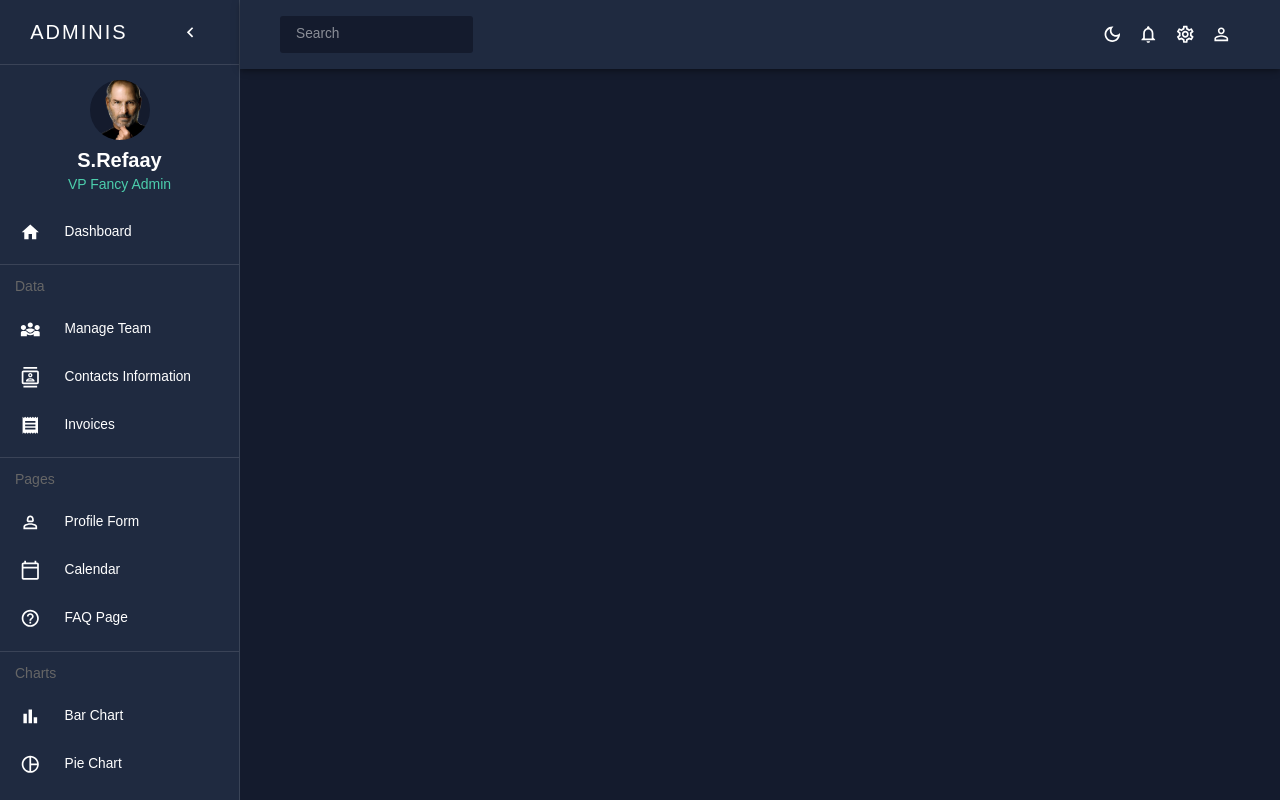
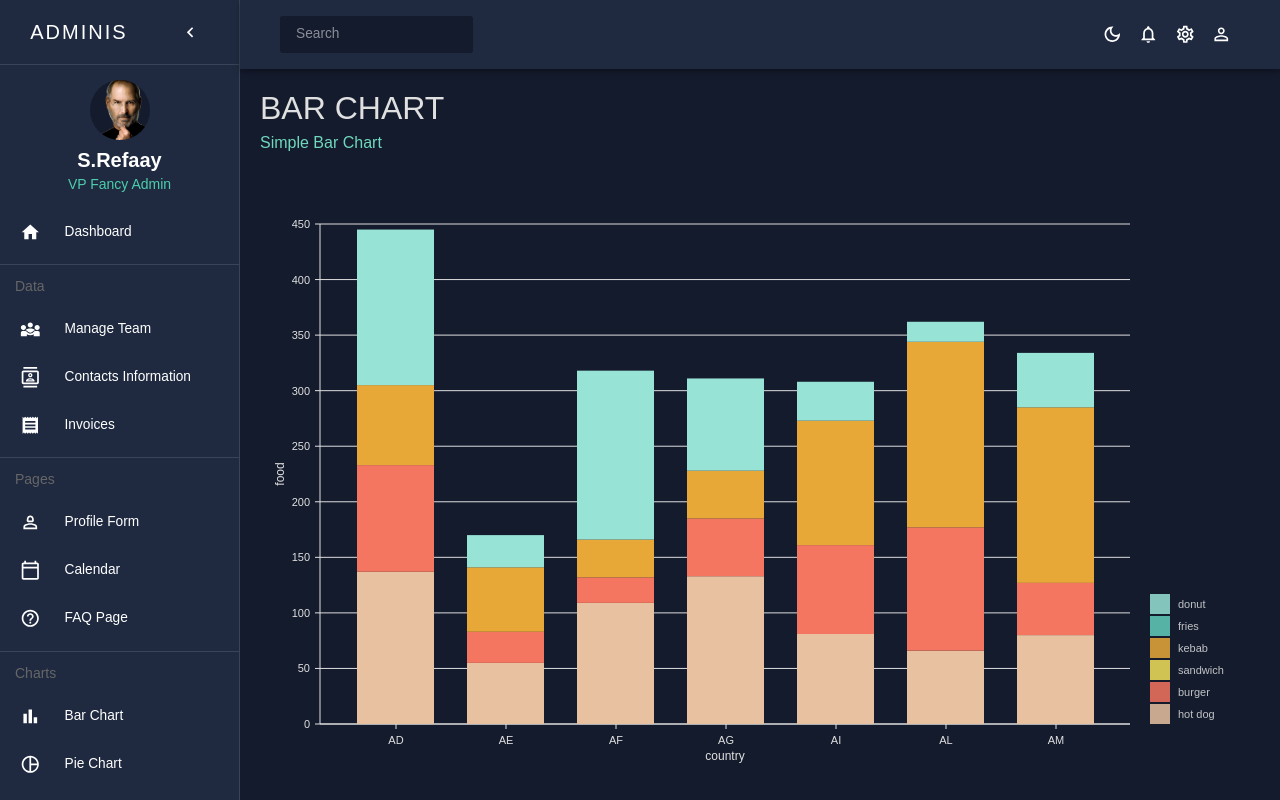
Before and after one commit to SamehRefaay/admin_dashboard_repo, a React (Create React App) app: page /bar in a window 1280 px wide. Built offline with nearby package versions, Linux system fonts and the light colour scheme.

Commit message:
finish bar chart component and page

```diff
--- a/src/App.js
+++ b/src/App.js
@@ -12,6 +12,7 @@
 	Profile,
 	Calendar,
 	FAQ,
+	Bar,
 } from './scenes';
 
 function App() {
@@ -61,7 +62,7 @@
 								<Route path="/profile" element={<Profile />} />
 								<Route path="/calendar" element={<Calendar />} />
 								<Route path="/faq" element={<FAQ />} />
-								{/* <Route path="/bar" element={<Bar />} /> */}
+								<Route path="/bar" element={<Bar />} />
 								{/* <Route path="/pie" element={<Pie />} /> */}
 								{/* <Route path="/line" element={<Line />} /> */}
 								{/* <Route path="/geo" element={<Geography />} /> */}
--- /dev/null
+++ b/src/components/BarChart.jsx
@@ -0,0 +1,132 @@
+import { useTheme } from '@mui/material';
+import React from 'react';
+import { ResponsiveBar } from '@nivo/bar';
+import { mockBarData as data } from '../data/mockData';
+
+import { tokens } from '../theme';
+
+const BarChart = ({ isDashboard = false }) => {
+	const theme = useTheme();
+	const colors = tokens(theme.palette.mode);
+
+	return (
+		<ResponsiveBar
+			data={data}
+			theme={{
+				// added
+				axis: {
+					domain: {
+						line: {
+							stroke: colors.grey[100],
+						},
+					},
+					legend: {
+						text: {
+							fill: colors.grey[100],
+						},
+					},
+					ticks: {
+						line: {
+							stroke: colors.grey[100],
+							strokeWidth: 1,
+						},
+						text: {
+							fill: colors.grey[100],
+						},
+					},
+				},
+				legends: {
+					text: {
+						fill: colors.grey[100],
+					},
+				},
+			}}
+			keys={['hot dog', 'burger', 'sandwich', 'kebab', 'fries', 'donut']}
+			indexBy="country"
+			margin={{ top: 50, right: 130, bottom: 50, left: 60 }}
+			padding={0.3}
+			valueScale={{ type: 'linear' }}
+			indexScale={{ type: 'band', round: true }}
+			colors={{ scheme: 'nivo' }}
+			defs={[
+				{
+					id: 'dots',
+					type: 'patternDots',
+					background: 'inherit',
+					color: '#38bcb2',
+					size: 4,
+					padding: 1,
+					stagger: true,
+				},
+				{
+					id: 'lines',
+					type: 'patternLines',
+					background: 'inherit',
+					color: '#eed312',
+					rotation: -45,
+					lineWidth: 6,
+					spacing: 10,
+				},
+			]}
+			borderColor={{
+				from: 'color',
+				modifiers: [['darker', '1.6']],
+			}}
+			axisTop={null}
+			axisRight={null}
+			axisBottom={{
+				tickSize: 5,
+				tickPadding: 5,
+				tickRotation: 0,
+				legend: isDashboard ? undefined : 'country', // changed
+				legendPosition: 'middle',
+				legendOffset: 32,
+			}}
+			axisLeft={{
+				tickSize: 5,
+				tickPadding: 5,
+				tickRotation: 0,
+				legend: isDashboard ? undefined : 'food', // changed
+				legendPosition: 'middle',
+				legendOffset: -40,
+			}}
+			enableLabel={false}
+			labelSkipWidth={12}
+			labelSkipHeight={12}
+			labelTextColor={{
+				from: 'color',
+				modifiers: [['darker', 1.6]],
+			}}
+			legends={[
+				{
+					dataFrom: 'keys',
+					anchor: 'bottom-right',
+					direction: 'column',
+					justify: false,
+					translateX: 120,
+					translateY: 0,
+					itemsSpacing: 2,
+					itemWidth: 100,
+					itemHeight: 20,
+					itemDirection: 'left-to-right',
+					itemOpacity: 0.85,
+					symbolSize: 20,
+					effects: [
+						{
+							on: 'hover',
+							style: {
+								itemOpacity: 1,
+							},
+						},
+					],
+				},
+			]}
+			role="application"
+			barAriaLabel={function (e) {
+				return e.id + ': ' + e.formattedValue + ' in country: ' + e.indexValue;
+			}}
+		/>
+	);
+};
+
+export default BarChart;
--- /dev/null
+++ b/src/scenes/bar/Bar.jsx
@@ -0,0 +1,17 @@
+import { Box } from '@mui/material';
+import React from 'react';
+import Header from '../../components/Header';
+import BarChart from '../../components/BarChart';
+
+const Bar = () => {
+	return (
+		<Box padding="20px">
+			<Header title="BAR CHART" subtitle="Simple Bar Chart" />
+			<Box mt="20px" height="75vh">
+				<BarChart />
+			</Box>
+		</Box>
+	);
+};
+
+export default Bar;
--- a/src/scenes/global/Sidebar.jsx
+++ b/src/scenes/global/Sidebar.jsx
@@ -266,10 +266,10 @@
 			)}
 			<List>
 				{[
-					{ text: 'Bar Chart', icon: <BarChartOutlinedIcon /> },
-					{ text: 'Pie Chart', icon: <PieChartOutlinedIcon /> },
-					{ text: 'Line Chart', icon: <TimelineOutlinedIcon /> },
-					{ text: 'Geography Chart', icon: <MapOutlinedIcon /> },
+					{ text: 'Bar Chart', link: '/bar', icon: <BarChartOutlinedIcon /> },
+					{ text: 'Pie Chart', link: '/pie', icon: <PieChartOutlinedIcon /> },
+					{ text: 'Line Chart', link: '/line', icon: <TimelineOutlinedIcon /> },
+					{ text: 'Geography Chart', link: '/geo', icon: <MapOutlinedIcon /> },
 				].map((item, index) => (
 					<ListItem key={item.text} disablePadding sx={{ display: 'block' }}>
 						<ListItemButton
@@ -278,6 +278,8 @@
 								justifyContent: open ? 'initial' : 'center',
 								px: 2.5,
 							}}
+							LinkComponent="a"
+							href={item.link}
 						>
 							<ListItemIcon
 								sx={{
--- a/src/scenes/index.js
+++ b/src/scenes/index.js
@@ -5,3 +5,4 @@
 export { default as Profile } from './profile/Profile';
 export { default as Calendar } from './calendar/Calendar';
 export { default as FAQ } from './faq/FAQ';
+export { default as Bar } from './bar/Bar';
```
